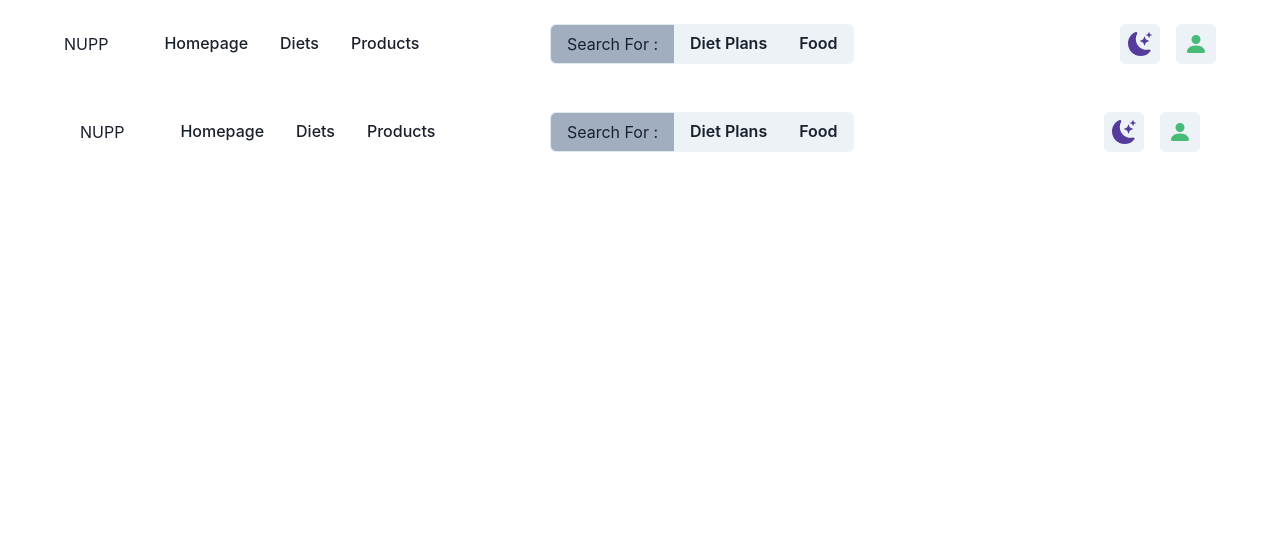
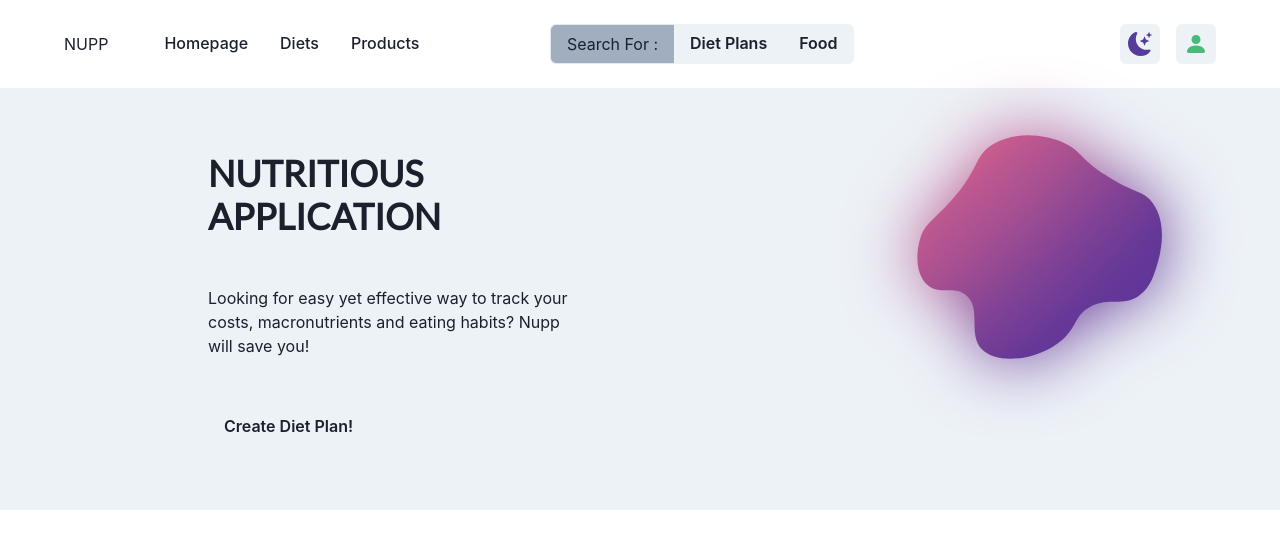
Before and after one commit to Makakusnik/Nupp, a Next.js app: page / in a window 1280 px wide. Shown: the top 548 px of the page. Built offline with nearby package versions, Linux system fonts and the light colour scheme.

Commit message:
Added Blob decoration

```diff
--- /dev/null
+++ b/components/misc/BlobVector.tsx
@@ -0,0 +1,110 @@
+import styled from "@emotion/styled";
+import { useEffect } from "react";
+
+interface Props {
+  blur: boolean;
+  top?: string;
+  bottom?: string;
+  left?: string;
+  right?: string;
+  initialValue: string;
+  values: string;
+  id: string;
+}
+
+interface SvgElementProps {
+  isAbsolute: boolean;
+  hasBlur: boolean;
+  top?: string;
+  bottom?: string;
+  left?: string;
+  right?: string;
+}
+const Svg = styled.svg<SvgElementProps>`
+  position: ${({ isAbsolute }) => (isAbsolute ? "absolute" : "relative")};
+  filter: ${({ hasBlur }) => hasBlur && "blur(35px)"};
+  left: ${({ left }) => left};
+  bottom: ${({ bottom }) => bottom};
+  right: ${({ right }) => right};
+  top: ${({ top }) => top};
+`;
+
+export const BlobAnimated = ({
+  id,
+  blur,
+  top,
+  right,
+  bottom,
+  left,
+  values,
+  initialValue,
+}: Props) => {
+  return (
+    <>
+      <Svg
+        hasBlur={false}
+        isAbsolute={true}
+        top={top}
+        bottom={bottom}
+        right={right}
+        left={left}
+        id={id + "blur"}
+        width="350"
+        height="400"
+        viewBox="0 0 350 400"
+        fill="none"
+        xmlns="http://www.w3.org/2000/svg"
+      >
+        <linearGradient id="PSgrad_0" x1="70.711%" x2="0%" y1="70.711%" y2="0%">
+          <stop offset="0%" stopColor="rgb(95,54,152)" stopOpacity="1" />
+          <stop offset="100%" stopColor="rgb(247,109,138)" stopOpacity="1" />
+        </linearGradient>
+        <path id="path" fill="url(#PSgrad_0)" d={initialValue}>
+          <animate
+            id="animation-to-check"
+            repeatCount="indefinite"
+            fill="freeze"
+            dur="10s"
+            attributeName="d"
+            values={values}
+          />
+        </path>
+      </Svg>
+      <Svg
+        hasBlur={false}
+        isAbsolute={false}
+        top={top}
+        bottom={bottom}
+        right={right}
+        left={left}
+        id={id}
+        width="350"
+        height="400"
+        viewBox="0 0 350 400"
+        fill="none"
+        xmlns="http://www.w3.org/2000/svg"
+        style={{
+          filter: `${blur ? "blur(35px)" : ""}`,
+          position: "absolute",
+          top,
+          left,
+        }}
+      >
+        <linearGradient id="PSgrad_0" x1="70.711%" x2="0%" y1="70.711%" y2="0%">
+          <stop offset="0%" stopColor="rgb(95,54,152)" stopOpacity="1" />
+          <stop offset="100%" stopColor="rgb(247,109,138)" stopOpacity="1" />
+        </linearGradient>
+        <path id="path" fill="url(#PSgrad_0)" d={initialValue}>
+          <animate
+            id="animation-to-check"
+            repeatCount="indefinite"
+            fill="freeze"
+            dur="10s"
+            attributeName="d"
+            values={values}
+          />
+        </path>
+      </Svg>
+    </>
+  );
+};
--- a/pages/index.tsx
+++ b/pages/index.tsx
@@ -1,11 +1,23 @@
-import { Container } from "@chakra-ui/react";
+import {
+  Box,
+  Button,
+  Center,
+  Container,
+  Grid,
+  GridItem,
+  Heading,
+  HStack,
+  Text,
+  VStack,
+} from "@chakra-ui/react";
 import type { NextPage } from "next";
 import Head from "next/head";
+import { BlobAnimated } from "../components/misc/BlobVector";
 import { NavigationBar } from "../components/navigation/NavigationBar";
 
 const Home: NextPage = () => {
   return (
-    <Container w="100%" maxW="100%">
+    <Container p="0" w="100%" minW="100%">
       <Head>
         <title>Nupp | Diet Tracker</title>
         <meta
@@ -14,7 +26,52 @@
         />
         <link rel="icon" href="/favicon.ico" />
       </Head>
-      <NavigationBar></NavigationBar>
+      <Container p="0" minW="100%" h={"fit-content"} bg="gray.100">
+        <Container maxW="container.lg">
+          <HStack>
+            <VStack alignItems="start" spacing="48px" p={"16"} h="100%" w="50%">
+              <Heading as="h1" size={"xl"} autoCapitalize="">
+                NUTRITIOUS
+                <br></br>
+                APPLICATION
+              </Heading>
+              <Text>
+                Looking for easy yet effective way to track your costs,
+                macronutrients and eating habits? Nupp will save you!
+              </Text>
+              <Button variant="CTA">Create Diet Plan!</Button>
+            </VStack>
+            <VStack p={"16"} h="100%" w="50%">
+              <Center position="relative">
+                <BlobAnimated
+                  id="svg1"
+                  left="50%"
+                  blur={true}
+                  values="M37.5,186c-12.1-10.5-11.8-32.3-7.2-46.7c4.8-15,13.1-17.8,30.1-36.7C91,68.8,83.5,56.7,103.4,45
+	c22.2-13.1,51.1-9.5,69.6-1.6c18.1,7.8,15.7,15.3,43.3,33.2c28.8,18.8,37.2,14.3,46.7,27.9c15.6,22.3,6.4,53.3,4.4,60.2
+	c-3.3,11.2-7.1,23.9-18.5,32c-16.3,11.5-29.5,0.7-48.6,11c-16.2,8.7-12.6,19.7-28.2,33.2c-22.7,19.7-63.8,25.7-79.9,9.7
+	c-15.2-15.1,0.3-41.7-16.6-54.9C63,186,49.7,196.7,37.5,186z;
+
+
+	M51,171.3c-6.1-17.7-15.3-17.2-20.7-32c-8-21.9,0.7-54.6,20.7-67.1c19.5-12.3,32.8,5.5,67.7-3.4C145.2,62,145,49.9,173,43.4
+	c12-2.8,41.4-9.6,60.2,6.6c19,16.4,16.7,47.5,16,57.7c-1.7,22.8-10.3,25.5-9.4,46.4c1,22.5,11.2,25.8,9.1,42.6
+	c-2.2,17.6-16.3,37.5-33.5,40.8c-22,4.1-29.4-22.4-54.9-22.6c-31-0.2-40.8,39-68.3,35.7c-17.3-2-32.2-19.8-37.3-34.8
+	C48.9,198.6,57.8,191,51,171.3z;
+
+	M37.5,186c-12.1-10.5-11.8-32.3-7.2-46.7c4.8-15,13.1-17.8,30.1-36.7C91,68.8,83.5,56.7,103.4,45
+	c22.2-13.1,51.1-9.5,69.6-1.6c18.1,7.8,15.7,15.3,43.3,33.2c28.8,18.8,37.2,14.3,46.7,27.9c15.6,22.3,6.4,53.3,4.4,60.2
+	c-3.3,11.2-7.1,23.9-18.5,32c-16.3,11.5-29.5,0.7-48.6,11c-16.2,8.7-12.6,19.7-28.2,33.2c-22.7,19.7-63.8,25.7-79.9,9.7
+	c-15.2-15.1,0.3-41.7-16.6-54.9C63,186,49.7,196.7,37.5,186z"
+                  initialValue="M37.5,186c-12.1-10.5-11.8-32.3-7.2-46.7c4.8-15,13.1-17.8,30.1-36.7C91,68.8,83.5,56.7,103.4,45
+	c22.2-13.1,51.1-9.5,69.6-1.6c18.1,7.8,15.7,15.3,43.3,33.2c28.8,18.8,37.2,14.3,46.7,27.9c15.6,22.3,6.4,53.3,4.4,60.2
+	c-3.3,11.2-7.1,23.9-18.5,32c-16.3,11.5-29.5,0.7-48.6,11c-16.2,8.7-12.6,19.7-28.2,33.2c-22.7,19.7-63.8,25.7-79.9,9.7
+	c-15.2-15.1,0.3-41.7-16.6-54.9C63,186,49.7,196.7,37.5,186z"
+                ></BlobAnimated>
+              </Center>
+            </VStack>
+          </HStack>
+        </Container>
+      </Container>
     </Container>
   );
 };
```
